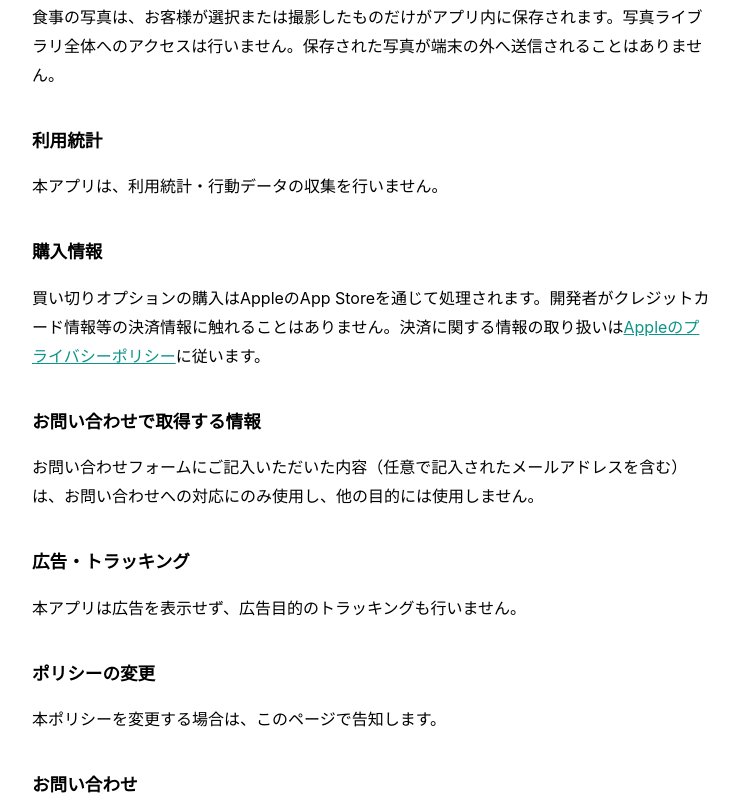
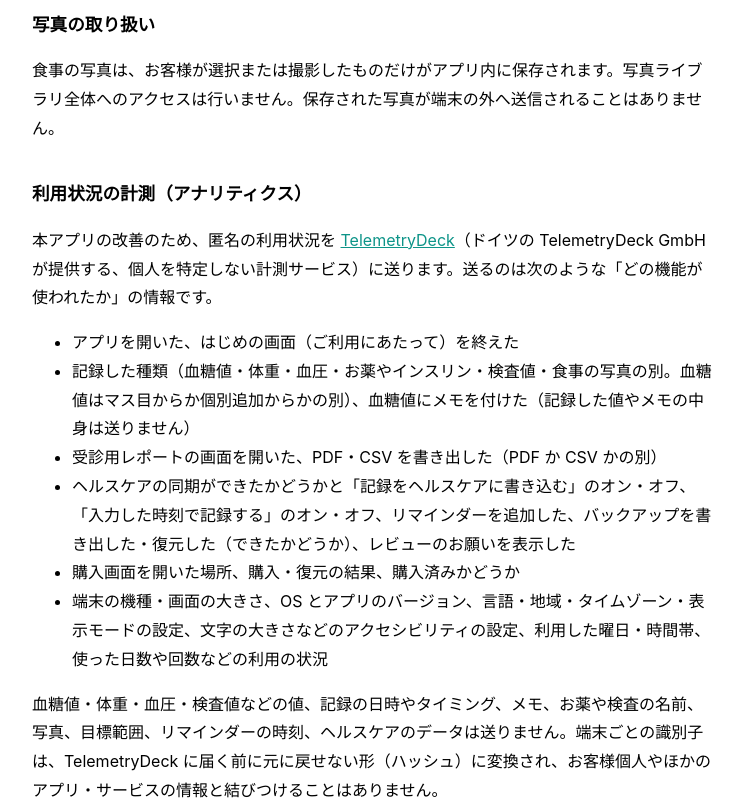
Before and after one commit to yuuki45/kettosan-legal, a plain HTML site: page privacy.html in a window 1280 px wide. Shown: the part 1438-2246 px from the top of the page, without its empty margins (268-1010 px from the left). Drawn offline with Linux system fonts and the light colour scheme.

Commit message:
プライバシーポリシー: 匿名の利用状況の計測（TelemetryDeck）の条項を追加（2026-11-26 改定）

```diff
--- a/privacy.html
+++ b/privacy.html
@@ -18,10 +18,10 @@
 </head>
 <body>
 <h1>プライバシーポリシー</h1>
-<p class="meta">アプリ「血糖値ノート けっとうさん」（以下「本アプリ」）<br>発効日: 2026年9月6日<br>改定日: 2026年11月4日（検査値のメモ・バックアップファイルの書き出し・記録のリマインダーについての記載を追加）</p>
+<p class="meta">アプリ「血糖値ノート けっとうさん」（以下「本アプリ」）<br>発効日: 2026年9月6日<br>改定日: 2026年11月26日（匿名の利用状況の計測（TelemetryDeck）についての記載を追加）<br>前回の改定: 2026年11月4日（検査値のメモ・バックアップファイルの書き出し・記録のリマインダーについての記載を追加）</p>
 
 <h2>基本方針</h2>
-<p>本アプリは、血糖値・体重・血圧・お薬のメモ・検査値のメモ・食事の写真などの記録をすべてお使いの端末内にのみ保存する、ローカル完結型のアプリです。開発者がお客様の記録内容や、氏名・メールアドレス等の個人情報を収集・保存することはありません。アカウント登録も不要です。</p>
+<p>本アプリは、血糖値・体重・血圧・お薬のメモ・検査値のメモ・食事の写真などの記録をすべてお使いの端末内にのみ保存する、ローカル完結型のアプリです。開発者がお客様の記録内容や、氏名・メールアドレス等の個人情報を収集・保存することはありません。アカウント登録も不要です。アプリの改善のため、記録の内容を含まない匿名の利用状況だけを計測しています（下記「利用状況の計測（アナリティクス）」）。</p>
 
 <h2>端末内に保存されるデータ</h2>
 <p>血糖値・体重・血圧・お薬やインスリンのメモ・検査値（HbA1c など）のメモ・食事の写真・目標範囲やリマインダーの設定等のデータは、端末内のデータベースにのみ保存されます。開発者を含む第三者のサーバーには送信されません。アプリを削除するとこれらのデータも削除されます（事前にPDF・CSV・バックアップファイルとして書き出したファイルは、お客様が保存した場所に残ります）。</p>
@@ -39,8 +39,17 @@
 <h2>写真の取り扱い</h2>
 <p>食事の写真は、お客様が選択または撮影したものだけがアプリ内に保存されます。写真ライブラリ全体へのアクセスは行いません。保存された写真が端末の外へ送信されることはありません。</p>
 
-<h2>利用統計</h2>
-<p>本アプリは、利用統計・行動データの収集を行いません。</p>
+<h2>利用状況の計測（アナリティクス）</h2>
+<p>本アプリの改善のため、匿名の利用状況を <a href="https://telemetrydeck.com/privacy/">TelemetryDeck</a>（ドイツの TelemetryDeck GmbH が提供する、個人を特定しない計測サービス）に送ります。送るのは次のような「どの機能が使われたか」の情報です。</p>
+<ul>
+  <li>アプリを開いた、はじめの画面（ご利用にあたって）を終えた</li>
+  <li>記録した種類（血糖値・体重・血圧・お薬やインスリン・検査値・食事の写真の別。血糖値はマス目からか個別追加からかの別）、血糖値にメモを付けた（記録した値やメモの中身は送りません）</li>
+  <li>受診用レポートの画面を開いた、PDF・CSV を書き出した（PDF か CSV かの別）</li>
+  <li>ヘルスケアの同期ができたかどうかと「記録をヘルスケアに書き込む」のオン・オフ、「入力した時刻で記録する」のオン・オフ、リマインダーを追加した、バックアップを書き出した・復元した（できたかどうか）、レビューのお願いを表示した</li>
+  <li>購入画面を開いた場所、購入・復元の結果、購入済みかどうか</li>
+  <li>端末の機種・画面の大きさ、OS とアプリのバージョン、言語・地域・タイムゾーン・表示モードの設定、文字の大きさなどのアクセシビリティの設定、利用した曜日・時間帯、使った日数や回数などの利用の状況</li>
+</ul>
+<p>血糖値・体重・血圧・検査値などの値、記録の日時やタイミング、メモ、お薬や検査の名前、写真、目標範囲、リマインダーの時刻、ヘルスケアのデータは送りません。端末ごとの識別子は、TelemetryDeck に届く前に元に戻せない形（ハッシュ）に変換され、お客様個人やほかのアプリ・サービスの情報と結びつけることはありません。</p>
 
 <h2>購入情報</h2>
 <p>買い切りオプションの購入はAppleのApp Storeを通じて処理されます。開発者がクレジットカード情報等の決済情報に触れることはありません。決済に関する情報の取り扱いは<a href="https://www.apple.com/legal/privacy/jp/">Appleのプライバシーポリシー</a>に従います。</p>
```
Also changed, not shown: index.html (+1 -1 lines).
